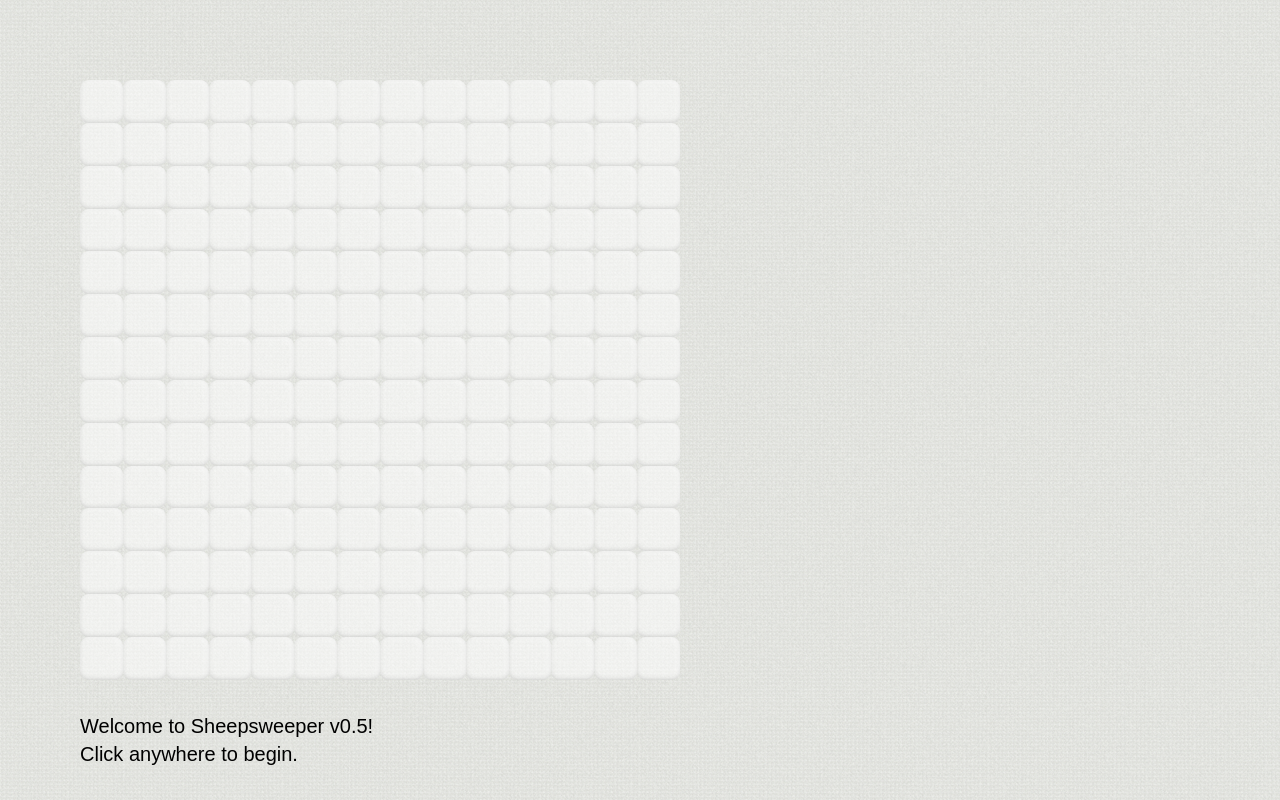
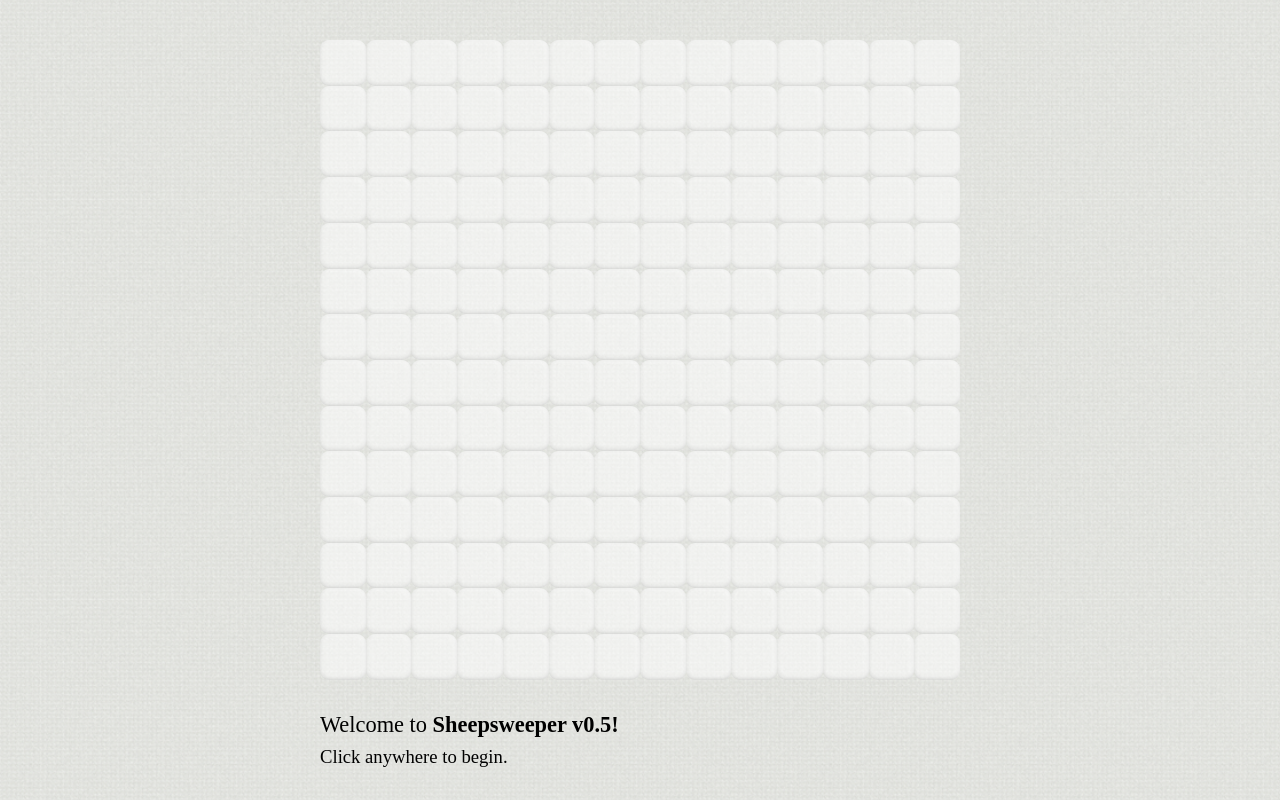
Before and after one commit to strogonoff/eval.ee, a React (Create React App) app in the folder sheepsweeper/: page / in a window 1280 px wide. Built offline with nearby package versions, Linux system fonts and the light colour scheme.

Commit message:
Sheepsweeper: Better UX and UI

```diff
--- a/sheepsweeper/src/App.css
+++ b/sheepsweeper/src/App.css
@@ -12,14 +12,13 @@
   display: flex;
   flex: 1;
   flex-flow: column nowrap;
-  align-items: flex-start;
+  align-items: center;
   justify-content: stretch;
-  padding-left: 10vmin;
-  padding-top: 10vmin;
+  padding-top: 5vmin;
   box-sizing: border-box;
-  background: url(farmer.png) repeat;
+  background: url(farmer.png) repeat 50% 50%;
+  background-size: 50vmin;
   background-attachment: fixed;
-  font-family: sans-serif;
 }
 
 .Dashboard {
@@ -28,8 +27,8 @@
   flex-flow: column nowrap;
   justify-content: center;
   align-items: flex-start;
-  width: 100%;
-  font-size: 2.5vmin;
+  width: 80vmin;
+  font-size: 2.8vmin;
   line-height: 1.4;
   white-space: nowrap;
 }
@@ -39,14 +38,15 @@
 }
 
 .Grid {
+  font-family: sans-serif;
   display: flex;
   flex-flow: row wrap;
   align-items: center;
   justify-content: center;
   box-sizing: border-box;
   margin: 0em;
-  height: 75vmin;
-  width: 75vmin;
+  height: 80vmin;
+  width: 80vmin;
   border-radius: 2vmin;
 }
 
--- a/sheepsweeper/src/App.js
+++ b/sheepsweeper/src/App.js
@@ -104,12 +104,6 @@ class Dashboard extends Component {
     return (
       <div className="Dashboard">
         <div style={{display: this.props.step >= 1 ? 'block' : 'none'}}>
-          <span>
-            <span>Day</span>
-            &ensp;
-            <strong>{this.props.step}.</strong>
-          </span>
-          &emsp;
           <span style={{display: this.props.score['🐑'] >= 1 ? 'inline' : 'none'}}>
             <span>You’ve discovered <strong>sheep</strong>.</span>
             &emsp;
@@ -118,12 +112,17 @@ class Dashboard extends Component {
             <a href="javascript: void 0;" onClick={this.props.onStart}>Go to new pasture!</a>
           </span>
           <span style={{display: this.props.score['🐑'] >= 1 ? 'none' : 'inline'}}>
-            <span>You explored some <strong>pasture</strong>.</span>
+            <span>You’ve explored some <strong>pasture</strong>.</span>
           </span>
         </div>
         <div style={{display: Object.keys(this.props.score).length > 0 ? 'block' : 'none'}}>
-          <span>Inventory:</span>
+          <small title="Day">
+            <span>☀️</span>
+            &ensp;
+            <strong>{this.props.step}</strong>
+          </small>
           &emsp;
+          <small title="Inventory">
             {Object.keys(this.props.score).map(key => (
               <span key={key} className="ScoreItem">
                 <span>{key}</span>
@@ -132,10 +131,11 @@ class Dashboard extends Component {
                 &emsp;
               </span>
             ))}
+          </small>
         </div>
         <div style={{display: this.props.step === 0 ? 'block' : 'none'}}>
-          <div>Welcome to Sheepsweeper v0.5!</div>
-          <div>Click anywhere to begin.</div>
+          <div>Welcome to <strong>Sheepsweeper v0.5!</strong></div>
+          <div><small>Click anywhere to begin.</small></div>
         </div>
       </div>
     );
```
Also changed, not shown: sheepsweeper/src/green_cup.png (added). Lines whose indentation alone changed are shown as unchanged.
